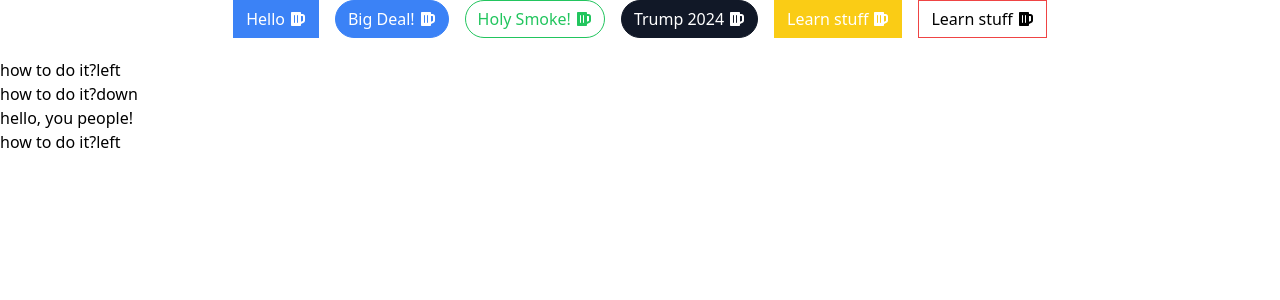
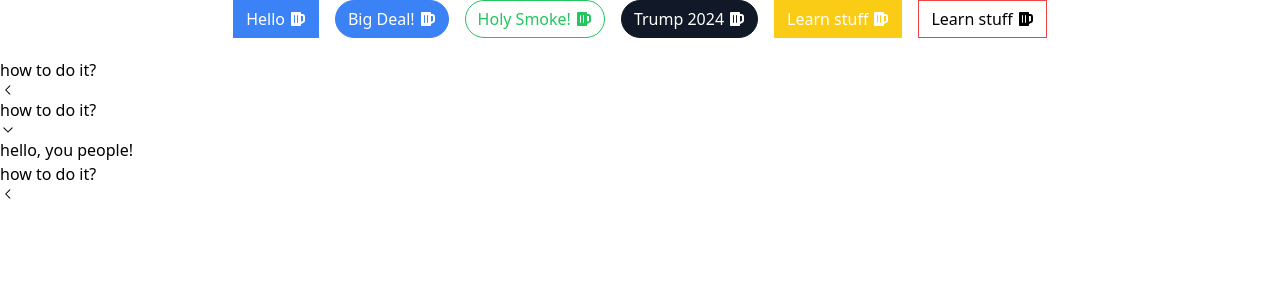
Before and after one commit to zdTang/stephen_react_Mike_learn, a React (Create React App) app in the folder learn_jsx/: page / in a window 1280 px wide. Shown: the top 300 px of the page. Built offline with nearby package versions, Linux system fonts and the light colour scheme.

Commit message:
c10-186 Displaying Icons

```diff
--- a/learn_jsx/src/components/Accordion.js
+++ b/learn_jsx/src/components/Accordion.js
@@ -1,4 +1,5 @@
 import { useState } from "react";
+import { GoChevronDown, GoChevronLeft } from "react-icons/go";
 
 const Accordion = ({ items }) => {
   const [expandedIndex, setExpandedIndex] = useState(1);
@@ -9,7 +10,9 @@
 
   const renderedItems = items.map((item, index) => {
     const isExpended = expandedIndex === index;
-    const icon = <span>{isExpended ? "down" : "left"}</span>;
+    const icon = (
+      <span>{isExpended ? <GoChevronDown /> : <GoChevronLeft />}</span>
+    );
 
     return (
       <div key={item.id}>
```
